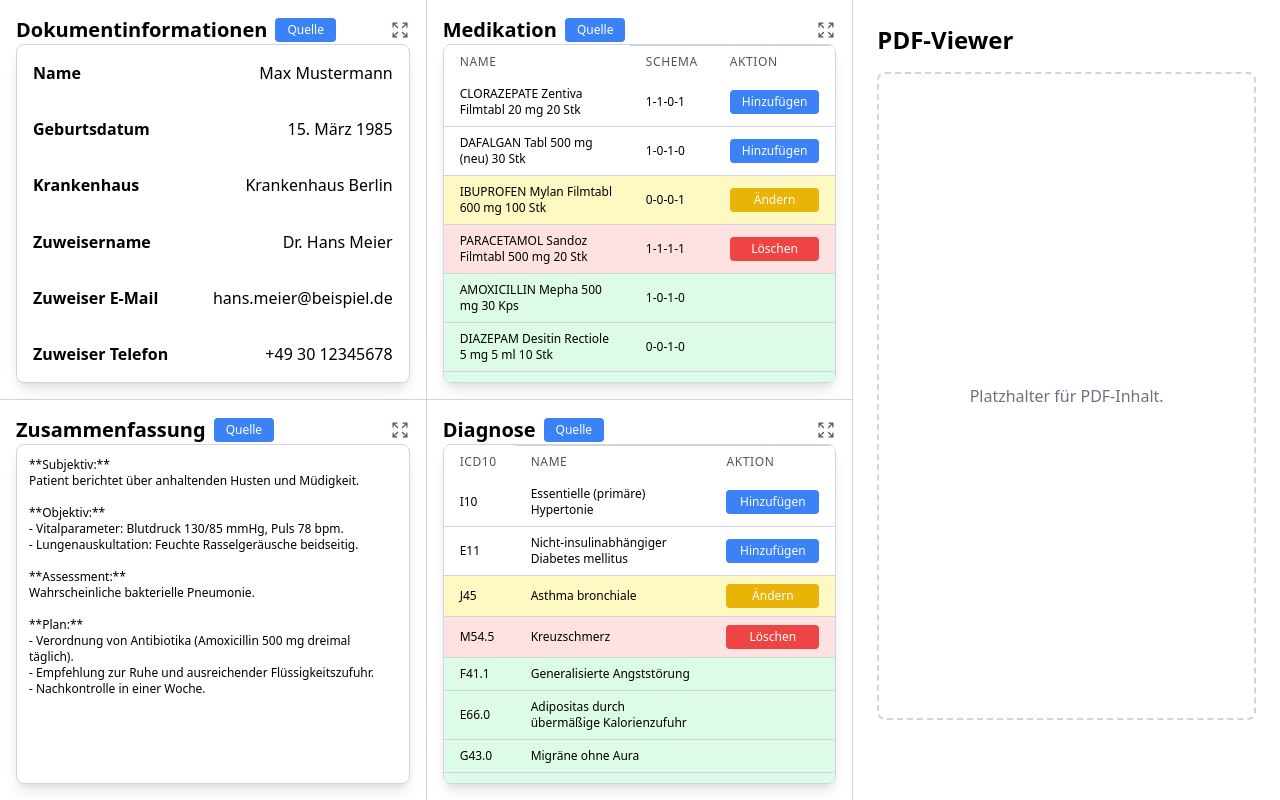
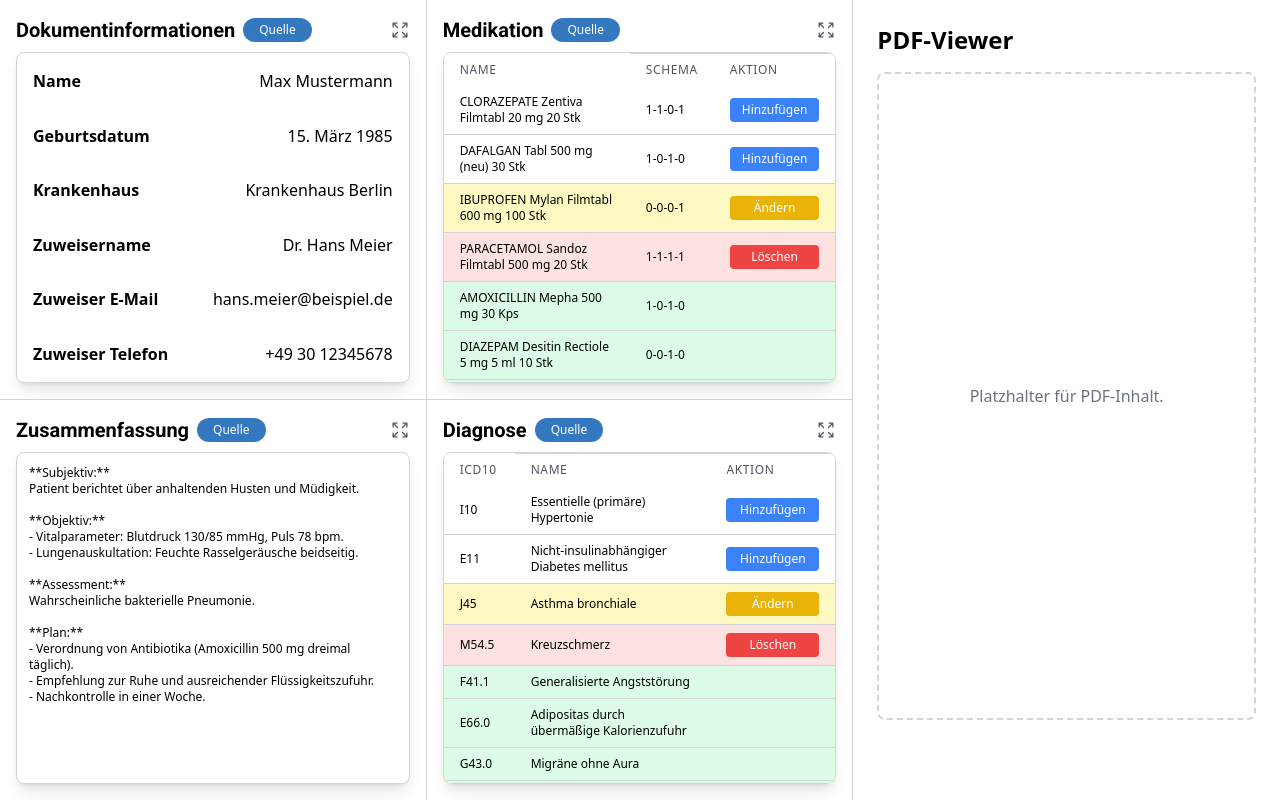
Before and after one commit to MdRahi99/Medical-Dashboard, a React (Create React App) app: page / in a window 1280 px wide. Built offline with nearby package versions, Linux system fonts and the light colour scheme.

Commit message:
make dynamic top title component and use it in all required components

```diff
--- a/public/index.html
+++ b/public/index.html
@@ -25,6 +25,9 @@
       Learn how to configure a non-root public URL by running `npm run build`.
     -->
     <title>React App</title>
+
+     <!-- public/index.html -->
+    <link href="https://fonts.googleapis.com/css2?family=Inter:wght@400;700&family=Lora:wght@400;700&family=Montserrat:wght@400;700&family=Poppins:wght@400;700&family=Roboto:wght@400;700&display=swap" rel="stylesheet">
   </head>
   <body>
     <noscript>You need to enable JavaScript to run this app.</noscript>
--- a/src/components/DiagnosisSection.js
+++ b/src/components/DiagnosisSection.js
@@ -1,6 +1,6 @@
 // components/DiagnosisSection.js
 import React from 'react';
-import { ArrowsPointingOutIcon, ArrowsPointingInIcon } from '@heroicons/react/24/outline';
+import TopTitle from './shared/TopTitle';
 
 const DiagnosisSection = ({ isExpanded, onExpand }) => {
   const diagnoses = [
@@ -21,27 +21,7 @@ const DiagnosisSection = ({ isExpanded, onExpand }) => {
   return (
     <div className="h-full flex flex-col box-border">
       {/* Header mit Überschrift und Buttons */}
-      <div className="flex items-center justify-between px-4 pt-4">
-        <div className="flex items-center space-x-2">
-          <h3 className="text-xl font-semibold text-secondary">Diagnose</h3>
-          <button
-            className="bg-blue-500 text-white px-3 py-1 rounded hover:bg-blue-700 text-xs"
-            onClick={() => console.log('Quelle Button geklickt')}
-          >
-            Quelle
-          </button>
-        </div>
-        <button
-          className="text-gray-600 hover:text-gray-800"
-          onClick={onExpand}
-        >
-          {isExpanded ? (
-            <ArrowsPointingInIcon className="h-5 w-5" />
-          ) : (
-            <ArrowsPointingOutIcon className="h-5 w-5" />
-          )}
-        </button>
-      </div>
+      <TopTitle title="Diagnose" status="Quelle" onExpand={onExpand} isExpanded={isExpanded} />
       {/* Tabelle */}
       <div className="bg-white border border-gray-300 shadow-lg rounded-lg flex-grow overflow-y-auto mx-4 mb-4">
         <table className="min-w-full bg-white text-xs relative">
--- a/src/components/DocumentInfoSection.js
+++ b/src/components/DocumentInfoSection.js
@@ -1,9 +1,6 @@
 // components/DocumentInfoSection.js
 import React from 'react';
-import {
-  ArrowsPointingOutIcon,
-  ArrowsPointingInIcon,
-} from '@heroicons/react/24/outline';
+import TopTitle from './shared/TopTitle';
 
 const DocumentInfoSection = ({ isExpanded, onExpand }) => {
   const data = [
@@ -18,29 +15,7 @@ const DocumentInfoSection = ({ isExpanded, onExpand }) => {
   return (
     <div className="h-full flex flex-col">
       {/* Header mit Überschrift und Buttons */}
-      <div className="flex items-center justify-between px-4 pt-4">
-        <div className="flex items-center space-x-2">
-          <h3 className="text-xl font-semibold text-secondary">
-            Dokumentinformationen
-          </h3>
-          <button
-            className="bg-blue-500 text-white px-3 py-1 rounded hover:bg-blue-700 text-xs"
-            onClick={() => console.log('Quelle Button geklickt')}
-          >
-            Quelle
-          </button>
-        </div>
-        <button
-          className="text-gray-600 hover:text-gray-800"
-          onClick={onExpand}
-        >
-          {isExpanded ? (
-            <ArrowsPointingInIcon className="h-5 w-5" />
-          ) : (
-            <ArrowsPointingOutIcon className="h-5 w-5" />
-          )}
-        </button>
-      </div>
+      <TopTitle title="Dokumentinformationen" status="Quelle" onExpand={onExpand} isExpanded={isExpanded} />
       {/* Inhalt */}
       <div className="bg-white border border-gray-300 shadow-lg rounded-lg flex-grow mx-4 mb-4 p-4">
         <div className="flex flex-col h-full justify-between">
--- a/src/components/MedicationSection.js
+++ b/src/components/MedicationSection.js
@@ -1,6 +1,6 @@
 // components/MedicationSection.js
 import React from 'react';
-import { ArrowsPointingOutIcon, ArrowsPointingInIcon } from '@heroicons/react/24/outline';
+import TopTitle from './shared/TopTitle';
 
 const MedicationSection = ({ isExpanded, onExpand }) => {
   const medications = [
@@ -19,27 +19,7 @@ const MedicationSection = ({ isExpanded, onExpand }) => {
   return (
     <div className="h-full flex flex-col box-border">
       {/* Header mit Überschrift und Buttons */}
-      <div className="flex items-center justify-between px-4 pt-4">
-        <div className="flex items-center space-x-2">
-          <h3 className="text-xl font-semibold text-secondary">Medikation</h3>
-          <button
-            className="bg-blue-500 text-white px-3 py-1 rounded hover:bg-blue-700 text-xs"
-            onClick={() => console.log('Quelle Button geklickt')}
-          >
-            Quelle
-          </button>
-        </div>
-        <button
-          className="text-gray-600 hover:text-gray-800"
-          onClick={onExpand}
-        >
-          {isExpanded ? (
-            <ArrowsPointingInIcon className="h-5 w-5" />
-          ) : (
-            <ArrowsPointingOutIcon className="h-5 w-5" />
-          )}
-        </button>
-      </div>
+      <TopTitle title="Medikation" status="Quelle" onExpand={onExpand} isExpanded={isExpanded} />
       {/* Tabelle */}
       <div className="bg-white border border-gray-300 shadow-lg rounded-lg flex-grow overflow-y-auto mx-4 mb-4">
         <table className="min-w-full bg-white text-xs relative">
--- a/src/components/SummarySection.js
+++ b/src/components/SummarySection.js
@@ -1,37 +1,12 @@
 // components/SummarySection.js
 import React from 'react';
-import {
-  ArrowsPointingOutIcon,
-  ArrowsPointingInIcon,
-} from '@heroicons/react/24/outline';
+import TopTitle from './shared/TopTitle';
 
 const SummarySection = ({ isExpanded, onExpand }) => {
   return (
     <div className="h-full flex flex-col">
       {/* Header mit Überschrift und Buttons */}
-      <div className="flex items-center justify-between px-4 pt-4">
-        <div className="flex items-center space-x-2">
-          <h3 className="text-xl font-semibold text-secondary">
-            Zusammenfassung
-          </h3>
-          <button
-            className="bg-blue-500 text-white px-3 py-1 rounded hover:bg-blue-700 text-xs"
-            onClick={() => console.log('Quelle Button geklickt')}
-          >
-            Quelle
-          </button>
-        </div>
-        <button
-          className="text-gray-600 hover:text-gray-800"
-          onClick={onExpand}
-        >
-          {isExpanded ? (
-            <ArrowsPointingInIcon className="h-5 w-5" />
-          ) : (
-            <ArrowsPointingOutIcon className="h-5 w-5" />
-          )}
-        </button>
-      </div>
+      <TopTitle title="Zusammenfassung" status="Quelle" onExpand={onExpand} isExpanded={isExpanded} />
       {/* Textarea */}
       <div className="flex-grow mx-4 mb-4">
         <textarea
--- /dev/null
+++ b/src/components/shared/TopTitle.jsx
@@ -0,0 +1,32 @@
+import { ArrowsPointingInIcon, ArrowsPointingOutIcon } from '@heroicons/react/24/outline';
+import React from 'react';
+
+const TopTitle = ({ title, status, onExpand, isExpanded }) => {
+    return (
+        <div className="flex items-center justify-between px-4 pt-4 pb-2">
+            <div className="flex items-center space-x-2">
+                <h3 className="text-xl font-semibold font-roboto">
+                    {title}
+                </h3>
+                <button
+                    className="bg-[#3479bf] text-white px-4 py-1 rounded-xl hover:bg-[#2e68a3] text-xs"
+                    onClick={() => console.log('Quelle Button geklickt')}
+                >
+                    {status}
+                </button>
+            </div>
+            <button
+                className="text-gray-600 hover:text-gray-800"
+                onClick={onExpand}
+            >
+                {isExpanded ? (
+                    <ArrowsPointingInIcon className="h-5 w-5 hover:text-[#3479bf]" />
+                ) : (
+                    <ArrowsPointingOutIcon className="h-5 w-5 hover:text-[#3479bf]" />
+                )}
+            </button>
+        </div>
+    );
+};
+
+export default TopTitle;
--- a/tailwind.config.js
+++ b/tailwind.config.js
@@ -4,7 +4,15 @@ module.exports = {
     "./src/**/*.{js,jsx,ts,tsx}",
   ],
   theme: {
-    extend: {},
+    extend: {
+      fontFamily: {
+        inter: ['Inter', 'sans-serif'],
+        lora: ['Lora', 'serif'],
+        montserrat: ['Montserrat', 'sans-serif'],
+        poppins: ['Poppins', 'sans-serif'],
+        roboto: ['Roboto', 'sans-serif'],
+      },
+    },
   },
   plugins: [],
 }
```
